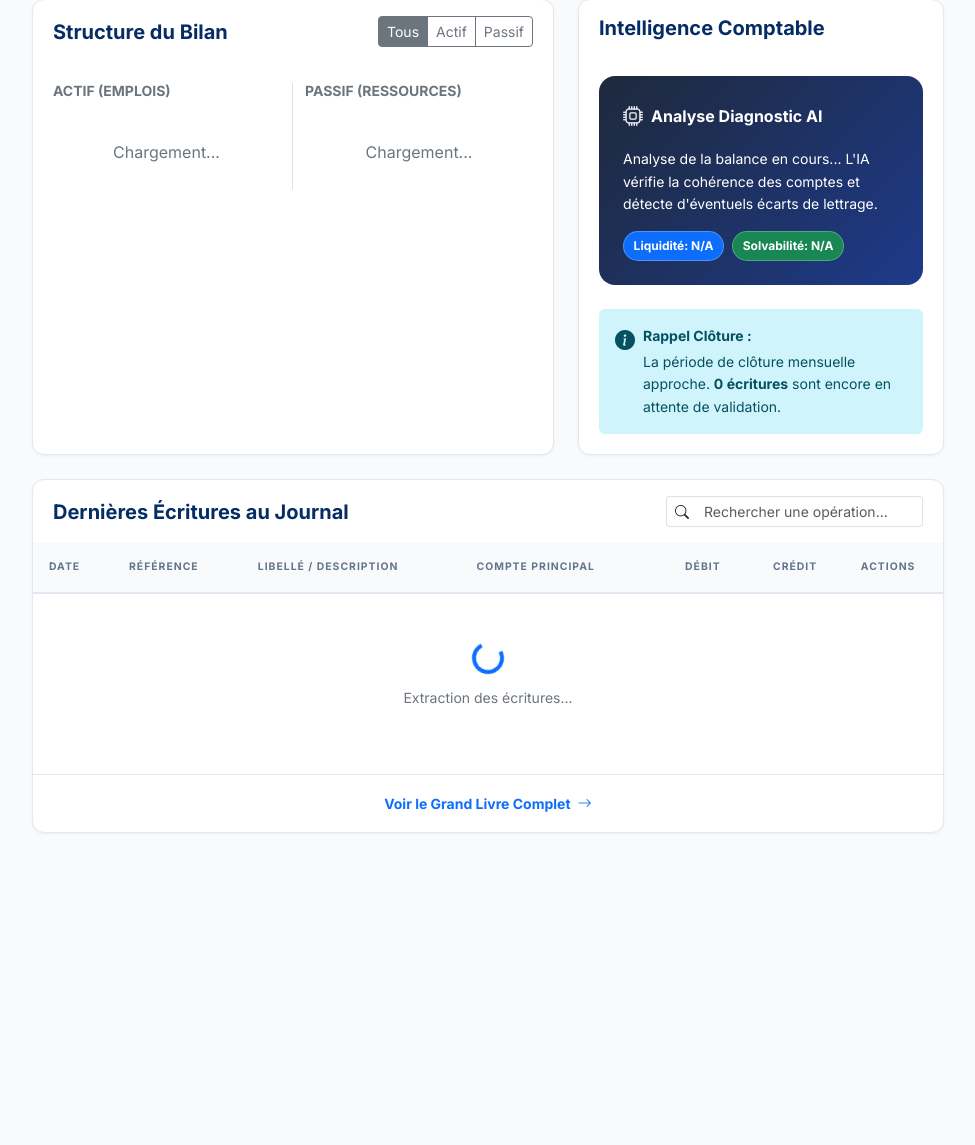
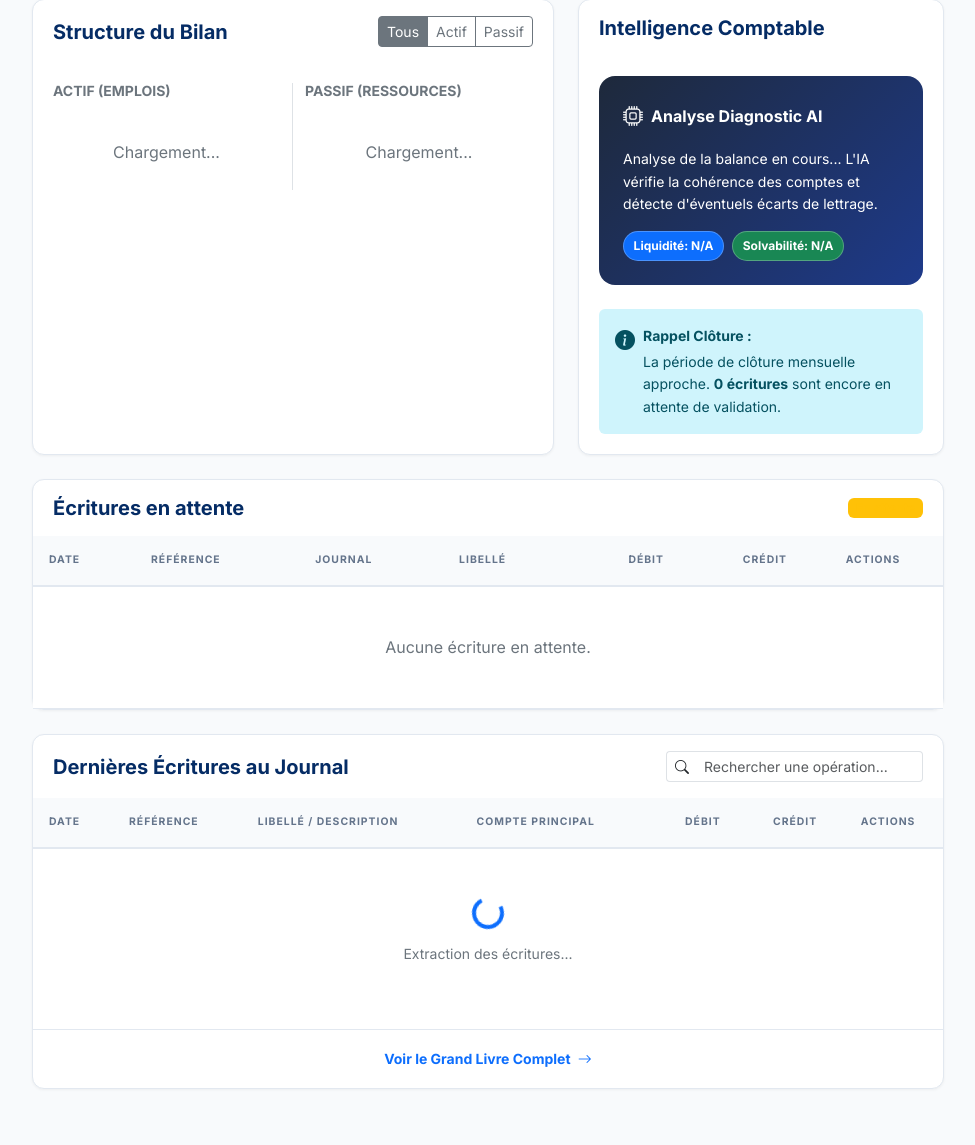
Before and after one commit to ba2664890/sakinafinance, a Django app: template templates/accounting/index.html in a window 1280 px wide. Shown: the part 1040-2185 px from the top of the page, without its empty margins (292-1267 px from the left). Before the commit the page ends 1873 px from the top, so only its background shows below. Run offline with Django 5.2, Linux system fonts and the light colour scheme; the template is opened without the code that fills it, so the values that code supplies are empty.

Commit message:
ajout des modif

```diff
--- a/sakinafinance/accounting/urls.py
+++ b/sakinafinance/accounting/urls.py
@@ -5,5 +5,6 @@ urlpatterns = [
     path('', views.accounting_view, name='accounting'),
     path('api/data/', views.api_accounting_data, name='api_accounting_data'),
     path('api/transactions/create/', views.api_create_transaction, name='api_create_transaction'),
+    path('api/transactions/<uuid:transaction_id>/post/', views.api_post_transaction, name='api_post_transaction'),
     path('api/trial-balance/', views.api_trial_balance, name='api_trial_balance'),
 ]
--- a/templates/accounting/index.html
+++ b/templates/accounting/index.html
@@ -368,6 +368,40 @@
             </div>
         </div>
 
+        <!-- Pending Journal Entries -->
+        <div class="row mb-4">
+            <div class="col-12">
+                <div class="card">
+                    <div class="card-header border-0 bg-transparent py-3 d-flex justify-content-between align-items-center">
+                        <h5 class="mb-0 text-primary-emphasis fw-bold">Écritures en attente</h5>
+                        <span class="badge bg-warning bg-opacity-15 text-warning">En attente</span>
+                    </div>
+                    <div class="card-body p-0">
+                        <div class="table-responsive">
+                            <table class="table table-custom align-middle mb-0">
+                                <thead>
+                                    <tr>
+                                        <th>Date</th>
+                                        <th>Référence</th>
+                                        <th>Journal</th>
+                                        <th>Libellé</th>
+                                        <th class="text-end">Débit</th>
+                                        <th class="text-end">Crédit</th>
+                                        <th class="text-center">Actions</th>
+                                    </tr>
+                                </thead>
+                                <tbody id="acc-pending-entries">
+                                    <tr>
+                                        <td colspan="7" class="text-center py-5 text-secondary">Aucune écriture en attente.</td>
+                                    </tr>
+                                </tbody>
+                            </table>
+                        </div>
+                    </div>
+                </div>
+            </div>
+        </div>
+
         <!-- Journal Entries Table -->
         <div class="row">
             <div class="col-12">
@@ -595,6 +629,12 @@
                         <textarea class="form-control rounded-8" name="description" rows="2" placeholder="Description détaillée..." required></textarea>
                     </div>
 
+                    <div class="form-check form-switch mb-4">
+                        <input class="form-check-input" type="checkbox" name="auto_post" id="autoPostCheckbox">
+                        <label class="form-check-label small text-secondary" for="autoPostCheckbox">Valider automatiquement après création</label>
+                        <div class="small text-muted ms-4">Si décoché, l'écriture sera créée en attente de validation.</div>
+                    </div>
+
                     <div class="d-flex justify-content-between align-items-center mb-2">
                         <label class="form-label small fw-bold text-secondary mb-0">Lignes d'écriture</label>
                         <button type="button" class="btn btn-sm btn-outline-primary" id="add-line-btn">
@@ -760,6 +800,68 @@ document.addEventListener('DOMContentLoaded', function() {
         applyBalanceSheetFilter(balanceSheetState.filter);
     };
 
+    const renderPendingEntries = (pendingEntries) => {
+        const pendingBody = document.getElementById('acc-pending-entries');
+        if (!pendingBody) return;
+
+        if (!pendingEntries || pendingEntries.length === 0) {
+            pendingBody.innerHTML = `<tr><td colspan="7" class="text-center py-5 text-secondary">Aucune écriture en attente.</td></tr>`;
+            return;
+        }
+
+        pendingBody.innerHTML = pendingEntries.map(entry => `
+            <tr>
+                <td>${entry.date}</td>
+                <td class="fw-bold text-dark">${entry.reference}</td>
+                <td>${entry.journal}</td>
+                <td>${entry.description || '-'}</td>
+                <td class="text-end fw-bold text-dark">${entry.debit > 0 ? fmt(entry.debit) : '-'}</td>
+                <td class="text-end fw-bold text-dark">${entry.credit > 0 ? fmt(entry.credit) : '-'}</td>
+                <td class="text-center">
+                    <button class="btn btn-sm btn-primary validate-pending-btn" data-transaction-id="${entry.id}">Valider</button>
+                </td>
+            </tr>
+        `).join('');
+    };
+
+    const postPendingTransaction = async (transactionId) => {
+        const url = `/accounting/api/transactions/${transactionId}/post/`;
+        const response = await fetch(url, {
+            method: 'POST',
+            headers: {
+                'X-CSRFToken': getCsrfToken(),
+            },
+        });
+        return response.json();
+    };
+
+    const handlePendingActions = async (event) => {
+        const button = event.target.closest('.validate-pending-btn');
+        if (!button) return;
+
+        const transactionId = button.dataset.transactionId;
+        if (!transactionId) return;
+
+        button.disabled = true;
+        button.textContent = 'Validation...';
+
+        try {
+            const result = await postPendingTransaction(transactionId);
+            if (result.status === 'success') {
+                alert('Écriture validée avec succès.');
+                loadAccountingData();
+            } else {
+                alert('Erreur : ' + (result.message || 'Impossible de valider.'));
+                button.disabled = false;
+                button.textContent = 'Valider';
+            }
+        } catch (err) {
+            alert('Erreur réseau lors de la validation.');
+            button.disabled = false;
+            button.textContent = 'Valider';
+        }
+    };
+
     const syncAccountTypeOptions = () => {
         const accountForm = document.getElementById('accountForm');
         const classSelect = accountForm?.querySelector('select[name="account_class"]');
@@ -799,6 +901,7 @@ document.addEventListener('DOMContentLoaded', function() {
                 ? 'Marge indisponible'
                 : `${data.net_income_margin}% Marge nette simplifiée`;
             document.getElementById('pending-count').textContent = data.pending_entries;
+            renderPendingEntries(data.pending_transactions || []);
 
             const qualityBox = document.getElementById('acc-data-quality');
             qualityBox.className = `alert alert-${data.quality.level} rounded-16 border-0 mb-4`;
@@ -1131,7 +1234,8 @@ document.addEventListener('DOMContentLoaded', function() {
                 reference: formData.get('reference'),
                 date: formData.get('date'),
                 description: formData.get('description'),
-                lines: lines
+                lines: lines,
+                auto_post: formData.get('auto_post') === 'on'
             };
 
             try {
@@ -1155,6 +1259,11 @@ document.addEventListener('DOMContentLoaded', function() {
                 alert("Erreur réseau");
             }
         });
+
+        const pendingEntriesBody = document.getElementById('acc-pending-entries');
+        if (pendingEntriesBody) {
+            pendingEntriesBody.addEventListener('click', handlePendingActions);
+        }
     }
 
     // Create Account
```
Also changed, not shown: sakinafinance/accounting/tests.py (+45 -0 lines), sakinafinance/accounting/views.py (+28 -2 lines).
